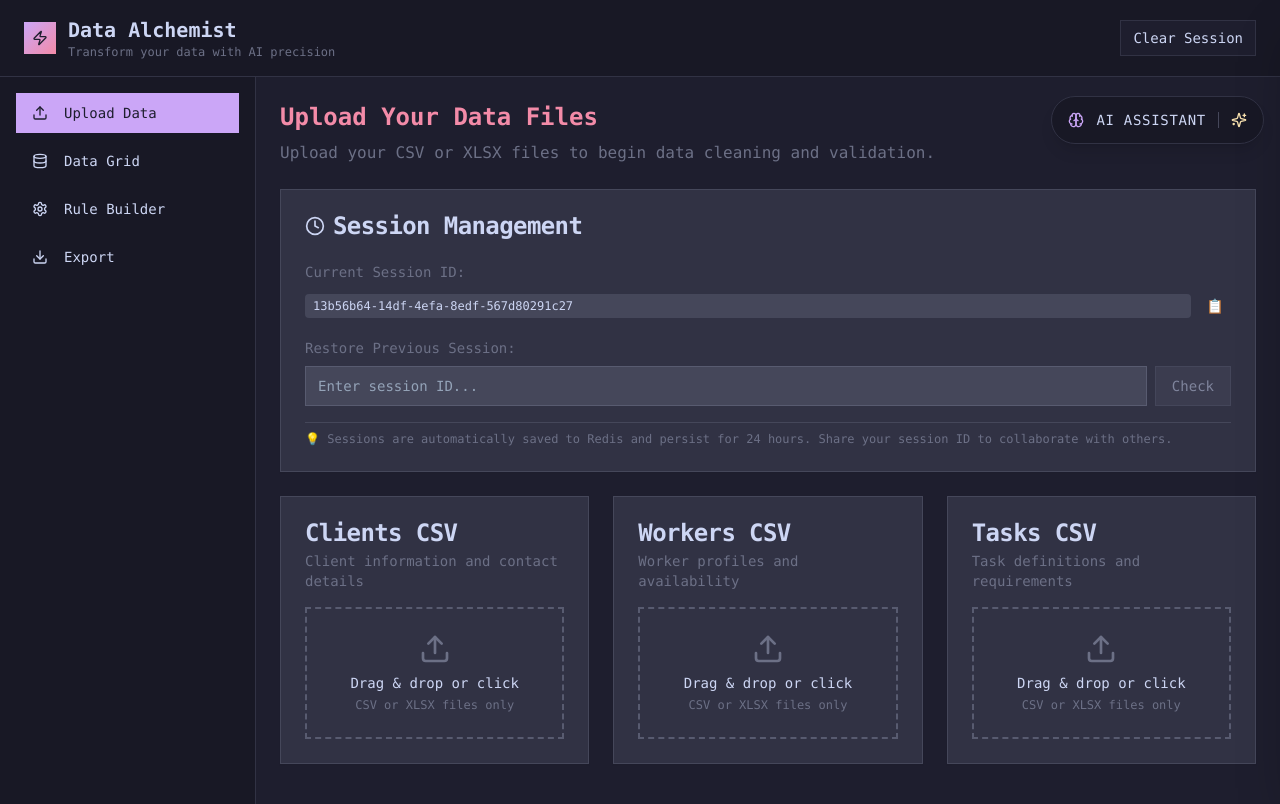
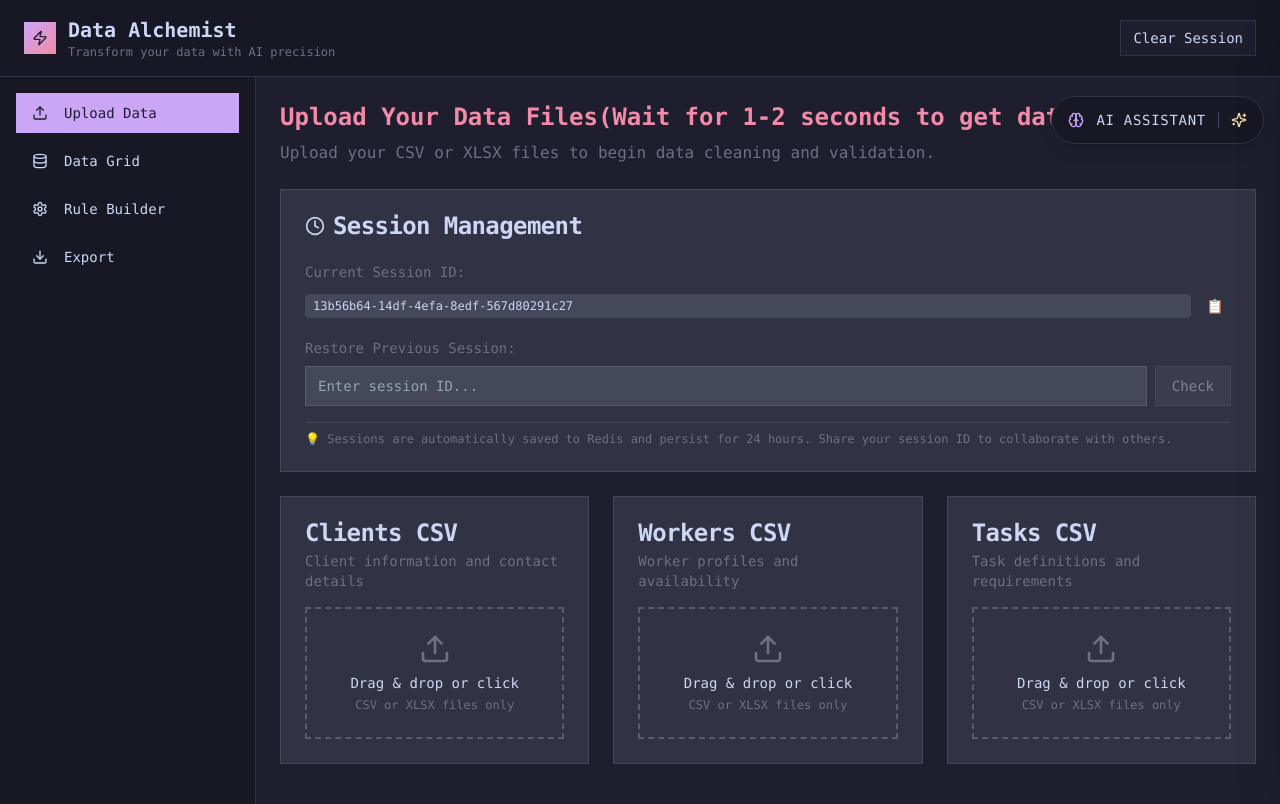
Before and after one commit to dawgdevv/Data_alchemist, a Next.js app: page /app in a window 1280 px wide. Built offline with nearby package versions, Linux system fonts and the light colour scheme; no server answers; the database is empty.

Commit message:
feat: update header text to clarify data upload and loading time

```diff
--- a/app/app/page.tsx
+++ b/app/app/page.tsx
@@ -367,7 +367,8 @@ export default function DataAlchemist() {
               <div className="space-y-6">
                 <div>
                   <h2 className="text-2xl font-bold text-[#f38ba8] mb-2">
-                    Upload Your Data Files
+                    Upload Your Data Files(Wait for 1-2 seconds to get data
+                    replicted)
                   </h2>
                   <p className="text-[#6c7086] mb-6">
                     Upload your CSV or XLSX files to begin data cleaning and
@@ -390,7 +391,7 @@ export default function DataAlchemist() {
               <div className="space-y-6">
                 <div>
                   <h2 className="text-2xl font-bold text-[#a6e3a1] mb-2">
-                    Data Grid(Wait for 1-2 seconds to load)
+                    Data Grid
                   </h2>
                   <p className="text-[#6c7086] mb-6">
                     Review and edit your uploaded data. Click on any cell to
```
